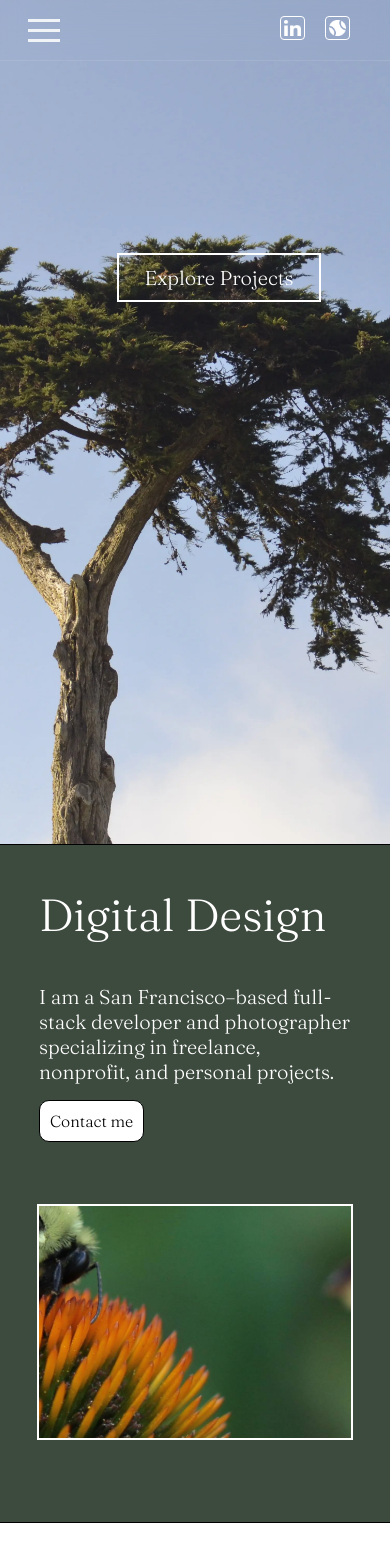
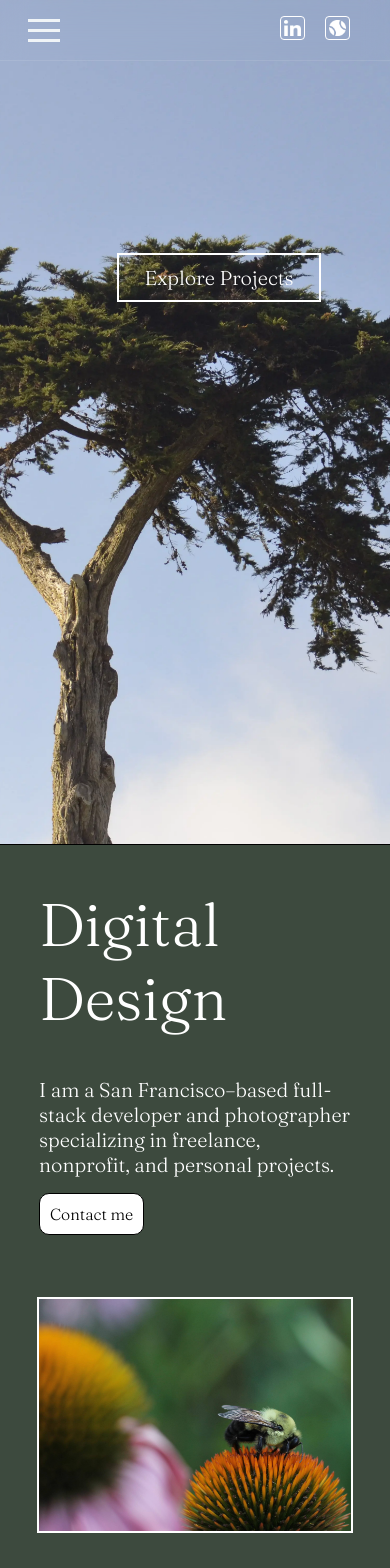
Before and after one commit to vincentdalfaro/personal-website, a React (Vite) app in the folder frontend/: page / in a window 390 px wide. Shown: the top 1568 px of the page. Built offline with nearby package versions, Linux system fonts and the light colour scheme.

Commit message:
testing mobile

```diff
--- a/frontend/src/pages/HomePage.jsx
+++ b/frontend/src/pages/HomePage.jsx
@@ -7,6 +7,7 @@ import Bird from "../assets/cover-photos/bird.jpg";
 import Sky from "../assets/cover-photos/sky.jpg";
 import { useState, useEffect, useRef } from 'react';
 import { Link } from 'react-router-dom';
+import TennisCourt from "../assets/cover-photos/bee.jpg";
 
 const HomePage = () => {
   const [isHovered, setIsHovered] = useState(false);
@@ -78,7 +79,9 @@ const HomePage = () => {
             <div className="general-frame-top" />
             <div className="general-frame-middle">
                 <div className="general-frame-side-left" />
-                <div className="general-flex-right" />
+                <div className="general-flex-right">
+                    <img src={TennisCourt} className="general-frame-img" />
+                </div>
                 <div className="general-frame-side-right" />
             </div>
             <div className="general-frame-bottom" />
--- a/frontend/src/styles/Home.css
+++ b/frontend/src/styles/Home.css
@@ -69,6 +69,10 @@
     width: 80%;
     background-color: transparent;
     border: 2px solid white;
+}
+
+.general-frame-img {
+    display: none;
 }
 
 /* ===================== */
@@ -212,14 +216,11 @@
     }
 }
 
-@media (max-width: 450px) {
-    .general-flex-header {
-        font-size: 45px;
+@media (max-width: 510px) {
+    .general-frame-img {
+        display: block;
+        width: 100%;
+        height: 100%;
+        object-fit: cover;
     }
-
-    .general-text-body {
-        font-size: 20px;
-        margin-top: 5vh;
-    }
-
 }
```
